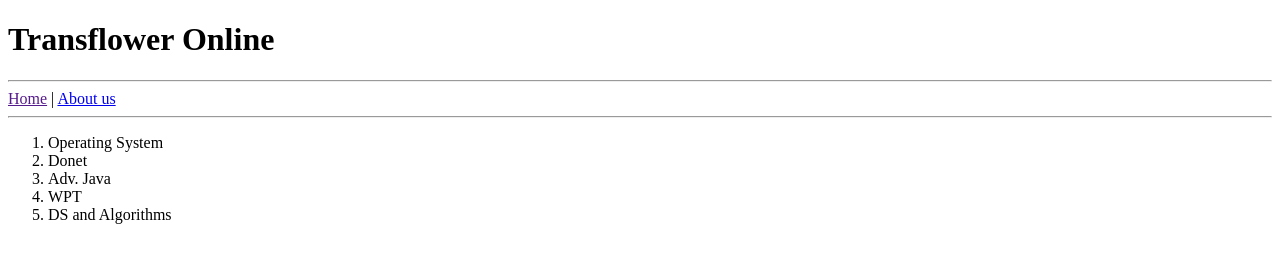
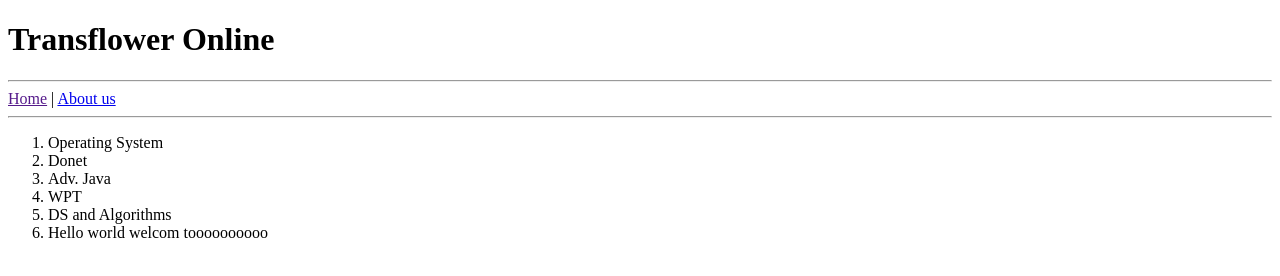
Before and after one commit to KANT-LAXMI/Hello, a website: page public/index.html in a window 1280 px wide. Drawn offline with Linux system fonts and the light colour scheme.

Commit message:
Update index.html

```diff
--- a/public/index.html
+++ b/public/index.html
@@ -14,6 +14,7 @@
             <li>Adv. Java</li>
             <li>WPT</li>
             <li>DS and Algorithms</li>
+            <li>Hello world welcom toooooooooo</li>
         </ol>
     </body>
 </html>
```
